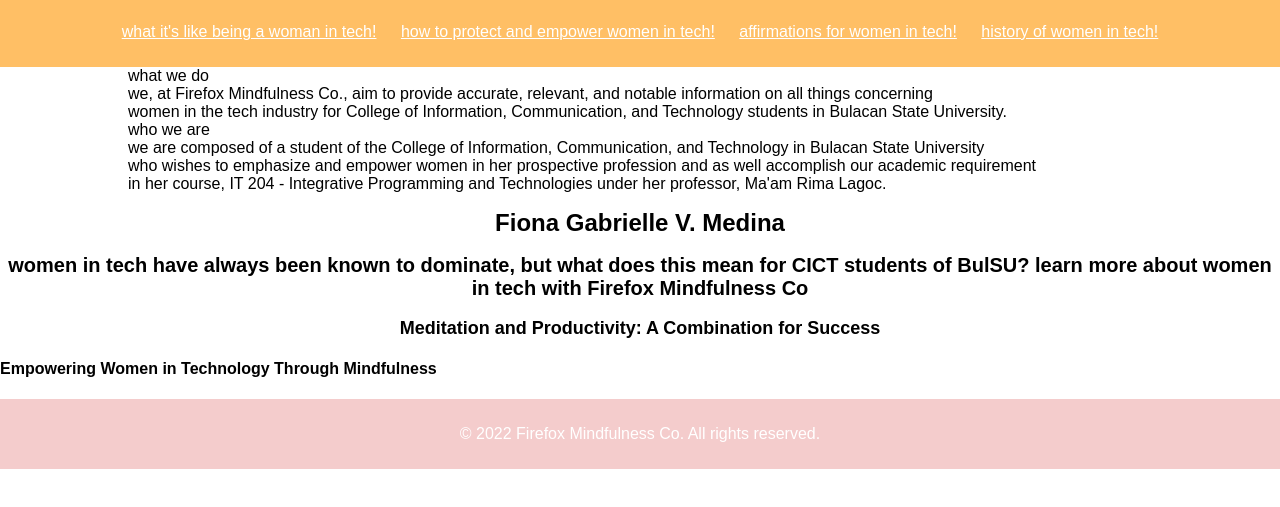
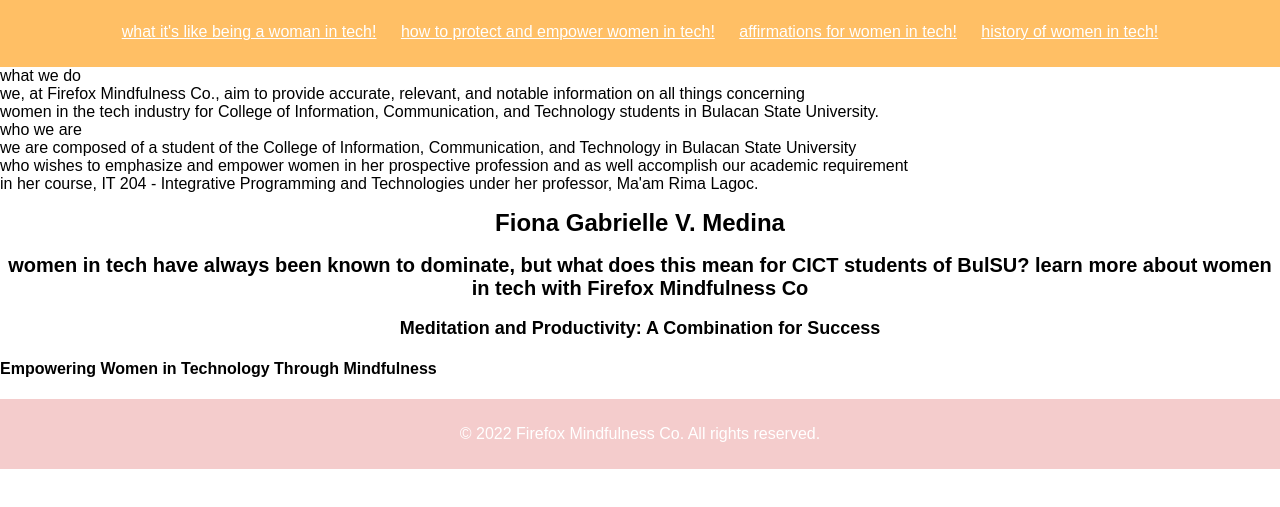
Before and after one commit to ezkhikaru/fmco, a plain HTML site: page index.html in a window 1280 px wide. Shown: the part 151-658 px from the top of the page. Drawn offline with Linux system fonts and the light colour scheme.

Commit message:
Update index.html

```diff
--- a/index.html
+++ b/index.html
@@ -13,9 +13,15 @@
       overflow-x: hidden;
     }
 
-    .container {
+    .container a {
       width: 80%;
-      margin: auto;
+      margin: right;
+      overflow-x: hidden;
+    }
+
+     .container b {
+      width: 80%;
+      margin: left;
       overflow-x: hidden;
     }
 
@@ -91,12 +97,12 @@
 </ul>
 </nav>
 <body>
-  <div class="container">
+  <div class="container a">
     what we do <br>
     we, at Firefox Mindfulness Co., aim to provide accurate, relevant, and notable information on all things concerning <br>
     women in the tech industry for College of Information, Communication, and Technology students in Bulacan State University.
   </div>
-  <div class="container">
+  <div class="container b">
     who we are <br>
     we are composed of a student of the College of Information, Communication, and Technology in Bulacan State University <br>
     who wishes to emphasize and empower women in her prospective profession and as well accomplish our academic requirement <br>
```
